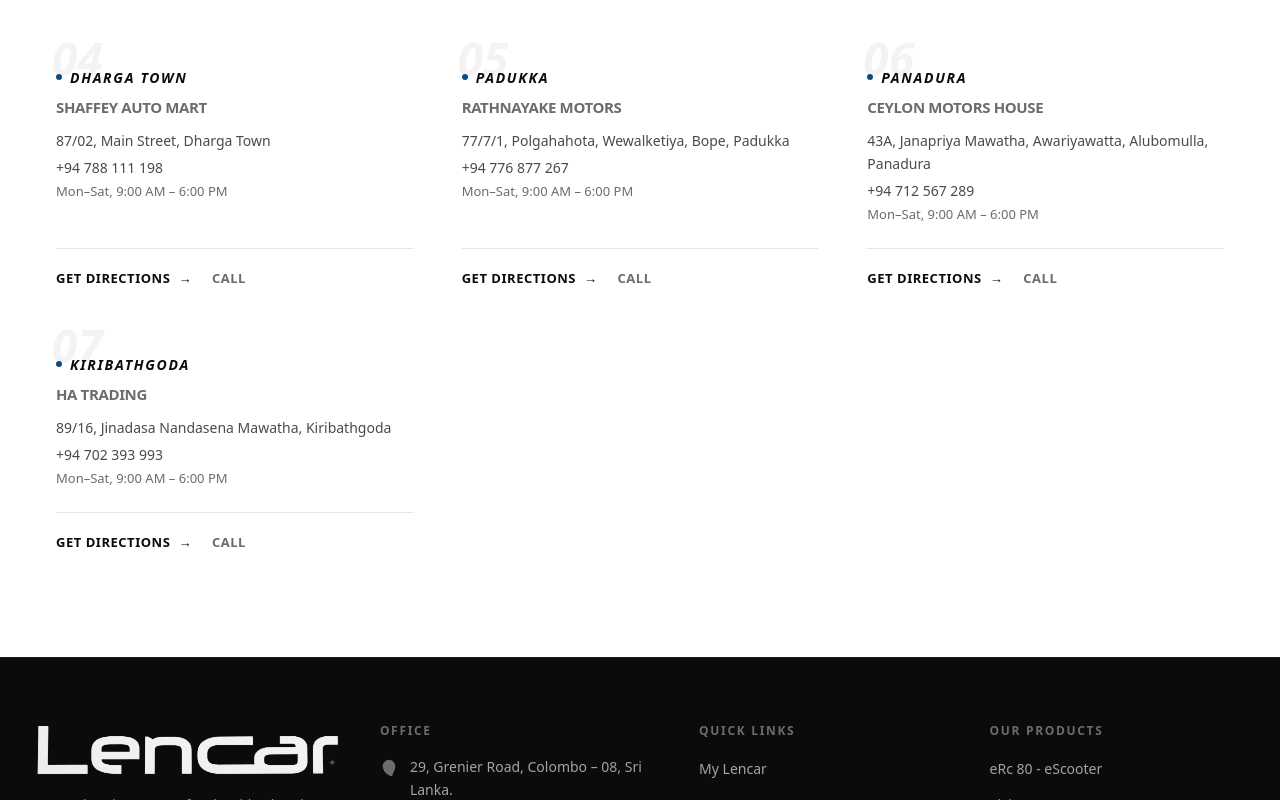
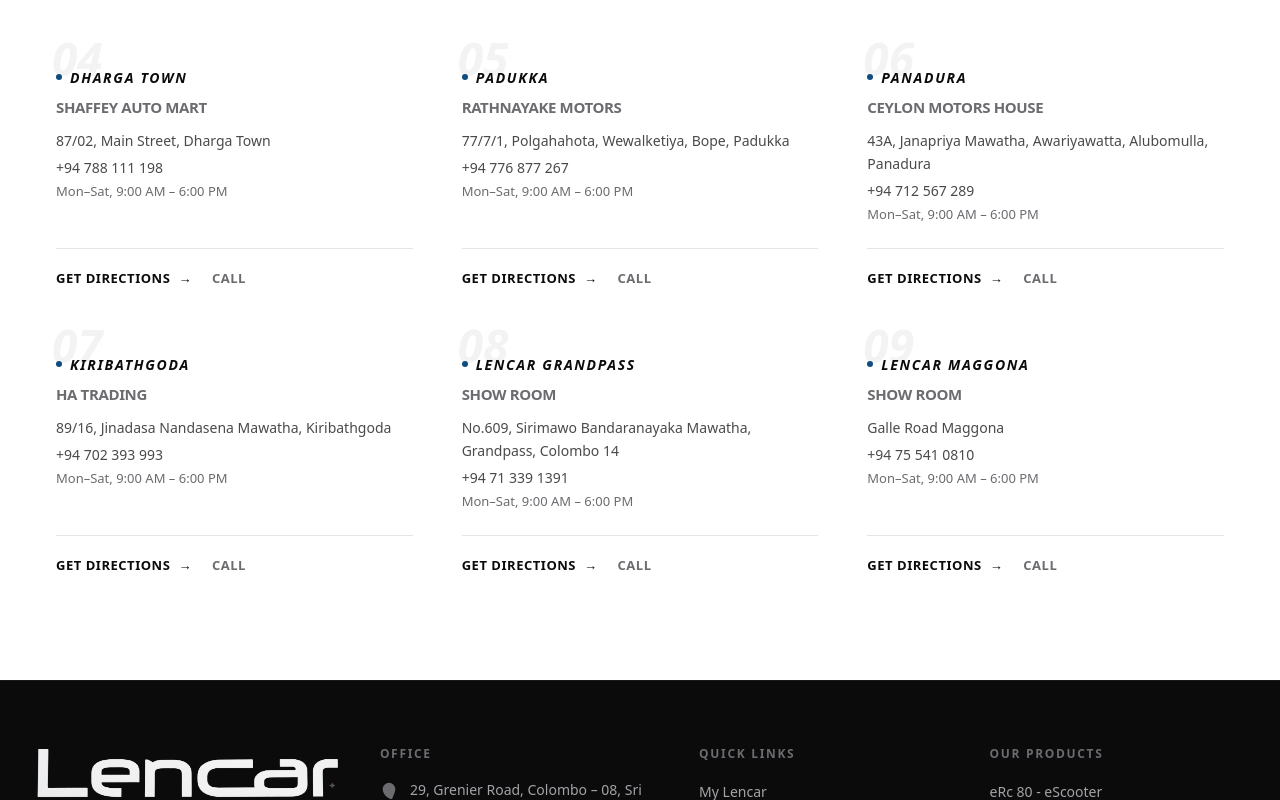
Before and after one commit to slmobilityit-cell/lencar_web, a Next.js app: page /dealer-network in a window 1280 px wide. Shown: the part 1652-2452 px from the top of the page. Built offline with nearby package versions, Linux system fonts and the light colour scheme.

Commit message:
add new dealer point and new bss points

```diff
--- a/components/ui/Dealernetwork.tsx
+++ b/components/ui/Dealernetwork.tsx
@@ -104,6 +104,26 @@
     mapsQuery: "Negombo Road, Kurunegala, Sri Lanka",
     dealer_name: "Sharadi Mortors"
   },
+  {
+    name: "Lencar Grandpass",
+    region: "Western",
+    district: "Colombo",
+    address: "No.609, Sirimawo Bandaranayaka Mawatha, Grandpass, Colombo 14",
+    phone: "+94 71 339 1391",
+    hours: "Mon–Sat, 9:00 AM – 6:00 PM",
+    mapsQuery: "No.609, Sirimawo Bandaranayaka Mawatha, Grandpass, Colombo 14",
+    dealer_name: "Show Room"
+  },
+  {
+    name: "Lencar Maggona",
+    region: "Western",
+    district: "Kaluthara",
+    address: "Galle Road Maggona",
+    phone: "+94 75 541 0810",
+    hours: "Mon–Sat, 9:00 AM – 6:00 PM",
+    mapsQuery: "Galle Road Maggona",
+    dealer_name: "Show Room"
+  }
 ];
 
 const REGIONS = Array.from(new Set(DEALERS.map((d) => d.region)));
--- a/lib/constants/bssPoints.ts
+++ b/lib/constants/bssPoints.ts
@@ -269,4 +269,17 @@
     mapsQuery:
       "190, Uthurawala, Welipannagahamulla, Kuliyapitiya",
   },
+  {
+    id: "24",
+    name: "Lencar BSS GrandPass",
+    region: "Western",
+    district: "Colombo",
+    address:
+      "No.609, Sirimawo Bandaranayaka Mawatha, Grandpass, Colombo 14",
+    lat: 6.9512606,
+    lng: 79.8741326,
+    hours: "Open 24 hours",
+    mapsQuery:
+      "No.609, Sirimawo Bandaranayaka Mawatha, Grandpass, Colombo 14",
+  },
 ];
```
